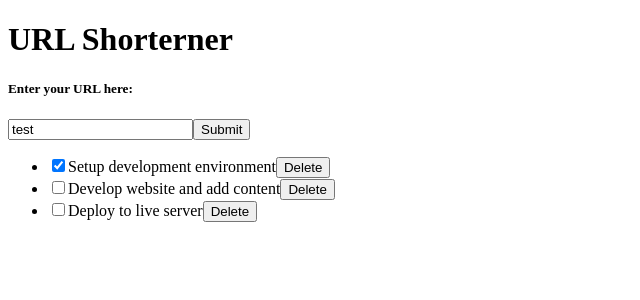
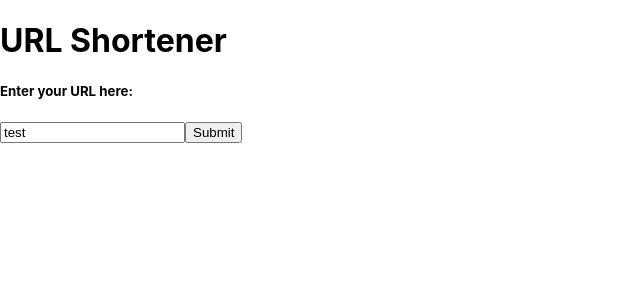
Before and after one commit to samguergen/reacttodo, a React (Create React App) app: page / in a window 1280 px wide. Shown: the top 300 px of the page, without its empty margins (0-640 px from the left). Built offline with nearby package versions, Linux system fonts and the light colour scheme.

Commit message:
rename all with url. TODO: grab existing ones from get api call, and list them

```diff
--- a/src/components/Header.js
+++ b/src/components/Header.js
@@ -3,7 +3,7 @@ import React from "react"
 const Header = () => {
   return (
     <header>
-      <h1>URL Shorterner</h1>
+      <h1>URL Shortener</h1>
       <h5> Enter your URL here: </h5>
     </header>
   )
--- a/src/components/InputTodo.js
+++ b/src/components/InputUrl.js
@@ -1,6 +1,6 @@
 import React, { Component } from "react"
 
-class InputTodo extends Component {
+class InputUrl extends Component {
 
   state = {
     fName: "Sam",
@@ -16,7 +16,7 @@ class InputTodo extends Component {
 
   handleSubmit = e => {
     e.preventDefault();
-    this.props.addTodoProps(this.state.title); //bubble up
+    this.props.addUrlProps(this.state.title); //bubble up
     this.setState({    title: ""  }); //refresh in curr state
   };
 
@@ -25,7 +25,7 @@ class InputTodo extends Component {
       <form onSubmit={this.handleSubmit}>
       <input
         type="text"
-        placeholder="Add todo..."
+        placeholder="Add url..."
         value={this.state.title}
         name="title"
         onChange={this.onChange}
@@ -35,4 +35,4 @@ class InputTodo extends Component {
     )
   }
 }
-export default InputTodo
+export default InputUrl
--- a/src/components/TodoContainer.js
+++ /dev/null
@@ -1,111 +0,0 @@
-import React from "react"
-import TodosList from "./TodosList";
-import Header from "./Header"
-import InputTodo from "./InputTodo"
-import { v4 as uuidv4 } from "uuid";
-import axios from "axios";
-
-
-class TodoContainer extends React.Component {
-
-  state = {
- todos: [
-   {
-     id: uuidv4(),
-     title: "Setup development environment",
-     completed: true
-   },
-   {
-     id: uuidv4(),
-     title: "Develop website and add content",
-     completed: false
-   },
-   {
-     id: uuidv4(),
-     title: "Deploy to live server",
-     completed: false
-   }
- ]
-};
-
-handleChange = (id) => {
-  console.log("clicked", id);
-  this.setState(prevState => {
-    return {
-      todos: prevState.todos.map(todo => {
-        if (todo.id === id) {
-          return {
-            ...todo,
-            completed: !todo.completed,
-          }
-        }
-        return todo
-      }),
-    }
-  })
-  };
-
-
-  delTodo = id => {
-    this.setState({
-      todos: [
-        ...this.state.todos.filter(
-          todo => {
-            return todo.id !== id;
-          })
-        ]
-      });
-  };
-
-  addTodoItem = title => {
-    const newTodo = {    id: uuidv4(),    title: title,    completed: false  };
-    this.setState({    todos: [...this.state.todos, newTodo]  });
-  };
-
-  shortenURL = title => {
-    const newURL = {    id: uuidv4(),    title: title,    completed: false  };
-    this.getShorten(title)
-    // .then((data) => {
-    // console.log('data', data)
-    // })
-    // .catch((e) => {
-    // console.log('error', e)
-    // })
-  };
-
-  getShorten = async url => {
-    const response = await axios.post(
-      'https://api.bely.me/links',
-      {url: url },
-      {
-      headers: {
-        'GB-Access-Token': '8a68b5e50d8c084a30b1f5f7ee66e7dc'
-      }})
-
-    console.log('response ', response.data);
-    const newShortURL =    {
-         id: uuidv4(),
-         title: response.data.short_url,
-         completed: false
-       }
-    this.setState({    todos: [...this.state.todos, newShortURL]  });
-  };
-
-
-
-
-render() {
-  return (
-    <div>
-      <Header />
-      <InputTodo addTodoProps={this.getShorten} />
-      <TodosList
-      todos={this.state.todos}
-      handleChangeProps={this.handleChange}
-      deleteTodoProps={this.delTodo}/>
-    </div>
-  );
-}
-
-}
-export default TodoContainer
--- a/src/components/TodoItem.js
+++ /dev/null
@@ -1,27 +0,0 @@
-import React from "react"
-
-class TodoItem extends React.Component {
-  render() {
-    return <li>
-    <input type="checkbox"
-          checked={this.props.todo.completed}
-          onChange={() => this.props.handleChangeProps(this.props.todo.id)}
-          />
-    {this.props.todo.title}
-
-    <button onClick={() => this.props.deleteTodoProps(this.props.todo.id)}>
-      Delete
-    </button>
-
-    </li>
-  }
-}
-
-export default TodoItem
-
-
-// function TodoItem(props) {
-//   return <li>{props.todo.title}</li>
-// }
-//
-// export default TodoItem
--- a/src/components/TodosList.js
+++ /dev/null
@@ -1,16 +0,0 @@
-import React from "react"
-import TodoItem from "./TodoItem";
-
-class TodosList extends React.Component {
-  render() {
-    return (
-      <ul>
-        {this.props.todos.map(todo => (
-        <TodoItem key={todo.id} todo={todo} handleChangeProps={this.props.handleChangeProps}   deleteTodoProps={this.props.deleteTodoProps}/>
-        ))}
-      </ul>
-    )
-  }
-}
-
-export default TodosList
--- /dev/null
+++ b/src/components/UrlContainer.js
@@ -0,0 +1,102 @@
+import React from "react"
+import UrlsList from "./UrlsList";
+import Header from "./Header"
+import InputUrl from "./InputUrl"
+import { v4 as uuidv4 } from "uuid";
+import axios from "axios";
+
+
+class UrlContainer extends React.Component {
+  state = {
+     urls: []
+};
+
+handleChange = (id) => {
+  console.log("clicked", id);
+  this.setState(prevState => {
+    return {
+      urls: prevState.urls.map(url => {
+        if (url.id === id) {
+          return {
+            ...url,
+            completed: !url.completed,
+          }
+        }
+        return url
+      }),
+    }
+  })
+  };
+
+
+  delUrl = id => {
+    this.setState({
+      urls: [
+        ...this.state.urls.filter(
+          url => {
+            return url.id !== id;
+          })
+        ]
+      });
+  };
+
+  addUrlItem = title => {
+    const newUrl = {    id: uuidv4(),    title: title,    completed: false  };
+    this.setState({    urls: [...this.state.urls, newUrl]  });
+  };
+
+  shortenURL = title => {
+    const newURL = {    id: uuidv4(),    title: title,    completed: false  };
+    this.postShorten(title)
+  };
+
+  postShorten = async url => {
+
+    const response = await axios.post(
+      'https://api.bely.me/links',
+      {url: url },
+      {
+      headers: {
+        'GB-Access-Token': '8a68b5e50d8c084a30b1f5f7ee66e7dc'
+      }})
+
+    console.log('response ', response.data);
+    const newShortURL =    {
+         id: uuidv4(),
+         title: response.data.short_url,
+         completed: false
+       }
+    this.setState({    urls: [...this.state.urls, newShortURL]  });
+  };
+
+  // getShorten = () => {
+  //   const response = await axios.get(
+  //     'https://api.bely.me/links',
+  //     {
+  //     headers: {
+  //       'GB-Access-Token': '8a68b5e50d8c084a30b1f5f7ee66e7dc'
+  //     }})
+  //
+  //   const pastShortURLs = response.data
+  //   this.setState({    shortenedUrls: [...this.state.urls, pastShortURLs]  });
+  //
+  // }
+
+
+
+  render() {
+    return (
+      <div>
+        <Header />
+        <InputUrl addUrlProps={this.postShorten} />
+
+        <UrlsList
+        urls={this.state.urls}
+        handleChangeProps={this.handleChange}
+        deleteUrlProps={this.delUrl}/>
+      </div>
+    );
+  }
+
+}
+export default UrlContainer
--- /dev/null
+++ b/src/components/UrlItem.js
@@ -0,0 +1,20 @@
+import React from "react"
+
+class UrlItem extends React.Component {
+  render() {
+    return <li>
+    <input type="checkbox"
+          checked={this.props.url.completed}
+          onChange={() => this.props.handleChangeProps(this.props.url.id)}
+          />
+    {this.props.url.title}
+
+    <button onClick={() => this.props.deleteUrlProps(this.props.url.id)}>
+      Delete
+    </button>
+
+    </li>
+  }
+}
+
+export default UrlItem
--- /dev/null
+++ b/src/components/UrlsList.js
@@ -0,0 +1,16 @@
+import React from "react"
+import UrlItem from "./UrlItem";
+
+class UrlsList extends React.Component {
+  render() {
+    return (
+      <ul>
+        {this.props.urls.map(url => (
+        <UrlItem key={url.id} url={url} handleChangeProps={this.props.handleChangeProps}   deleteUrlProps={this.props.deleteUrlProps}/>
+        ))}
+      </ul>
+    )
+  }
+}
+
+export default UrlsList
```
Also changed, not shown: src/index.js (+3 -21 lines).
